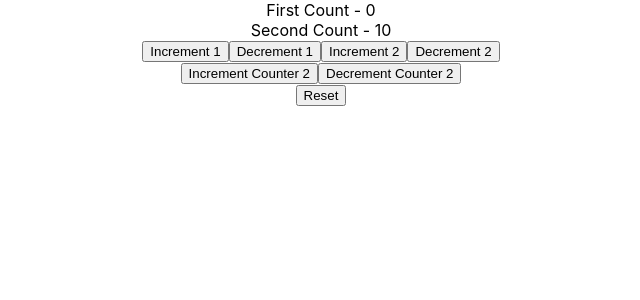
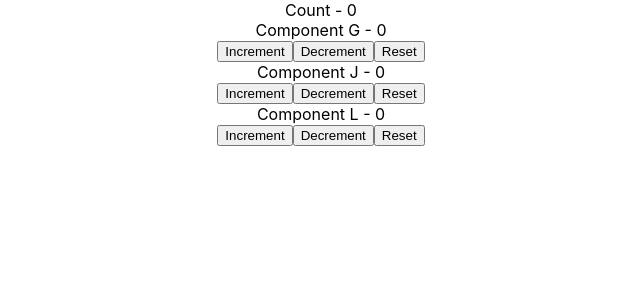
Before and after one commit to glennpck/reactPractise, a React (Create React App) app in the folder reacthook/: page / in a window 1280 px wide. Shown: the top 300 px of the page, without its empty margins (319-959 px from the left). Built offline with nearby package versions, Linux system fonts and the light colour scheme.

Commit message:
useReducer + useContext

```diff
--- a/reacthook/src/App.js
+++ b/reacthook/src/App.js
@@ -1,4 +1,4 @@
-import React from 'react'
+import React, {useReducer} from 'react'
 import './App.css';
 import ClassCounter from './components/ClassCounter';
 import HookCounter from './components/HookCounter';
@@ -13,15 +13,41 @@ import DataFetching from './components/DataFetching';
 import ComponentC from './components/ComponentC';
 import CounterOne from './components/CounterOne';
 import CounterTwo from './components/CounterTwo';
-
+import CounterThree from './components/CounterThree';
+import ComponentG from './components/ComponentG';
+import ComponentH from './components/ComponentH';
+import ComponentI from './components/ComponentI';
 
 export const UserContext = React.createContext()
 export const ChannelContext = React.createContext()
 
+export const CountContext = React.createContext()
+
+const initialState = 0
+const reducer = (state, action) => {
+    switch(action) {
+        case 'increment':
+            return state + 1
+        case 'decrement':
+            return state - 1
+        case 'reset':
+            return initialState
+        default:
+            return state
+    }
+}
+
 function App() {
+  const [count, dispatch] = useReducer(reducer, initialState)
   return (
+    <CountContext.Provider value={{countState: count, countDispatch: dispatch}}>
     <div className="App">
-      <CounterTwo />
+      Count - {count}
+      <ComponentG />
+      <ComponentH />
+      <ComponentI />
+      {/* <CounterThree /> */}
+      {/* <CounterTwo /> */}
       {/* <CounterOne /> */}
       {/* <UserContext.Provider value={'nnelg'}>
         <ChannelContext.Provider value={'pp'}>
@@ -40,6 +66,7 @@ function App() {
       {/* <HookCounter /> */}
       {/* <ClassCounter /> */}
     </div>
+    </CountContext.Provider>
   );
 }
 
--- /dev/null
+++ b/reacthook/src/components/ComponentG.js
@@ -0,0 +1,16 @@
+import React, {useContext} from 'react'
+import { CountContext } from '../App'
+
+function ComponentG() {
+    const countContext = useContext(CountContext)
+  return (
+    <div>
+      <div>Component G - {countContext.countState}</div>
+      <button onClick={() => countContext.countDispatch('increment')}>Increment</button>
+      <button onClick={() => countContext.countDispatch('decrement')}>Decrement</button>
+      <button onClick={() => countContext.countDispatch('reset')}>Reset</button>
+    </div>
+  )
+}
+
+export default ComponentG
--- /dev/null
+++ b/reacthook/src/components/ComponentH.js
@@ -0,0 +1,12 @@
+import React from 'react'
+import ComponentJ from './ComponentJ'
+
+function ComponentH() {
+  return (
+    <div>
+      <ComponentJ />
+    </div>
+  )
+}
+
+export default ComponentH
--- /dev/null
+++ b/reacthook/src/components/ComponentI.js
@@ -0,0 +1,12 @@
+import React from 'react'
+import ComponentK from './ComponentK'
+
+function ComponentI() {
+  return (
+    <div>
+      <ComponentK />
+    </div>
+  )
+}
+
+export default ComponentI
--- /dev/null
+++ b/reacthook/src/components/ComponentJ.js
@@ -0,0 +1,16 @@
+import React, {useContext} from 'react'
+import { CountContext } from '../App'
+
+function ComponentJ() {
+    const countContext = useContext(CountContext)
+  return (
+    <div>
+      <div>Component J - {countContext.countState}</div>
+      <button onClick={() => countContext.countDispatch('increment')}>Increment</button>
+      <button onClick={() => countContext.countDispatch('decrement')}>Decrement</button>
+      <button onClick={() => countContext.countDispatch('reset')}>Reset</button>
+    </div>
+  )
+}
+
+export default ComponentJ
--- /dev/null
+++ b/reacthook/src/components/ComponentK.js
@@ -0,0 +1,12 @@
+import React from 'react'
+import ComponentL from './ComponentL'
+
+function ComponentK() {
+  return (
+    <div>
+      <ComponentL />
+    </div>
+  )
+}
+
+export default ComponentK
--- /dev/null
+++ b/reacthook/src/components/ComponentL.js
@@ -0,0 +1,16 @@
+import React, {useContext} from 'react'
+import { CountContext } from '../App'
+
+function ComponentL() {
+    const countContext = useContext(CountContext)
+  return (
+    <div>
+      <div>Component L - {countContext.countState}</div>
+      <button onClick={() => countContext.countDispatch('increment')}>Increment</button>
+      <button onClick={() => countContext.countDispatch('decrement')}>Decrement</button>
+      <button onClick={() => countContext.countDispatch('reset')}>Reset</button>
+    </div>
+  )
+}
+
+export default ComponentL
--- /dev/null
+++ b/reacthook/src/components/CounterThree.js
@@ -0,0 +1,37 @@
+import React, {useReducer} from 'react'
+
+const initialState = 0
+const reducer = (state, action) => {
+    switch(action) {
+        case 'increment':
+            return state + 1
+        case 'decrement':
+            return state - 1
+        case 'reset':
+            return initialState
+        default:
+            return state
+    }
+}
+
+function CounterThree() {
+
+    const [count, dispatch] = useReducer(reducer, initialState)
+    const [count2, dispatch2] = useReducer(reducer, initialState)
+
+  return (
+    <div>
+      <div>Count - {count}</div>
+      <button onClick={() => dispatch('increment')}>Increment</button>
+      <button onClick={() => dispatch('decrement')}>Decrement</button>
+      <button onClick={() => dispatch('reset')}>Reset</button>
+      <div>Count - {count2}
+        <button onClick={() => dispatch2('increment')}>Increment</button>
+        <button onClick={() => dispatch2('decrement')}>Decrement</button>
+        <button onClick={() => dispatch2('reset')}>Reset</button>
+      </div>
+    </div>
+  )
+}
+
+export default CounterThree
```
